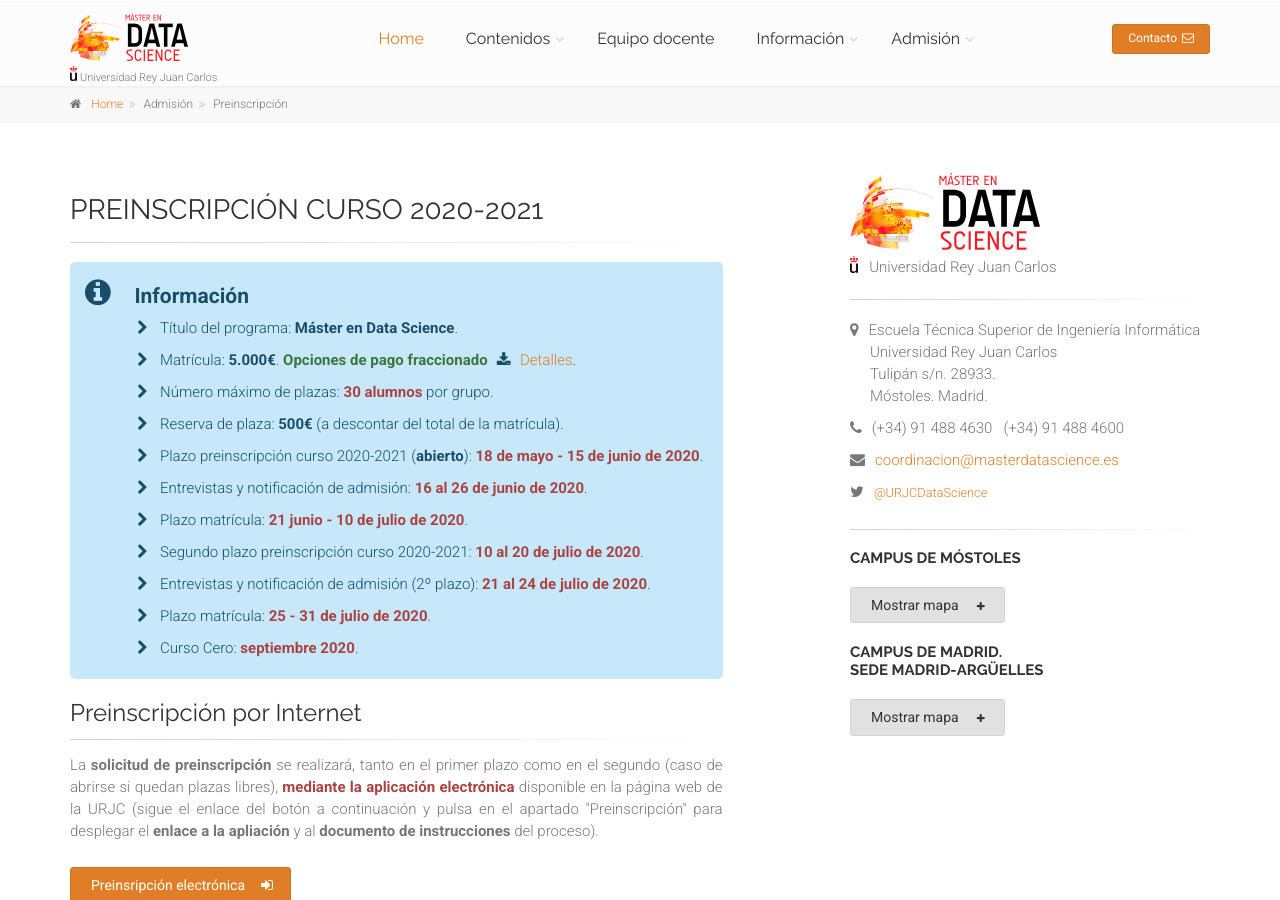
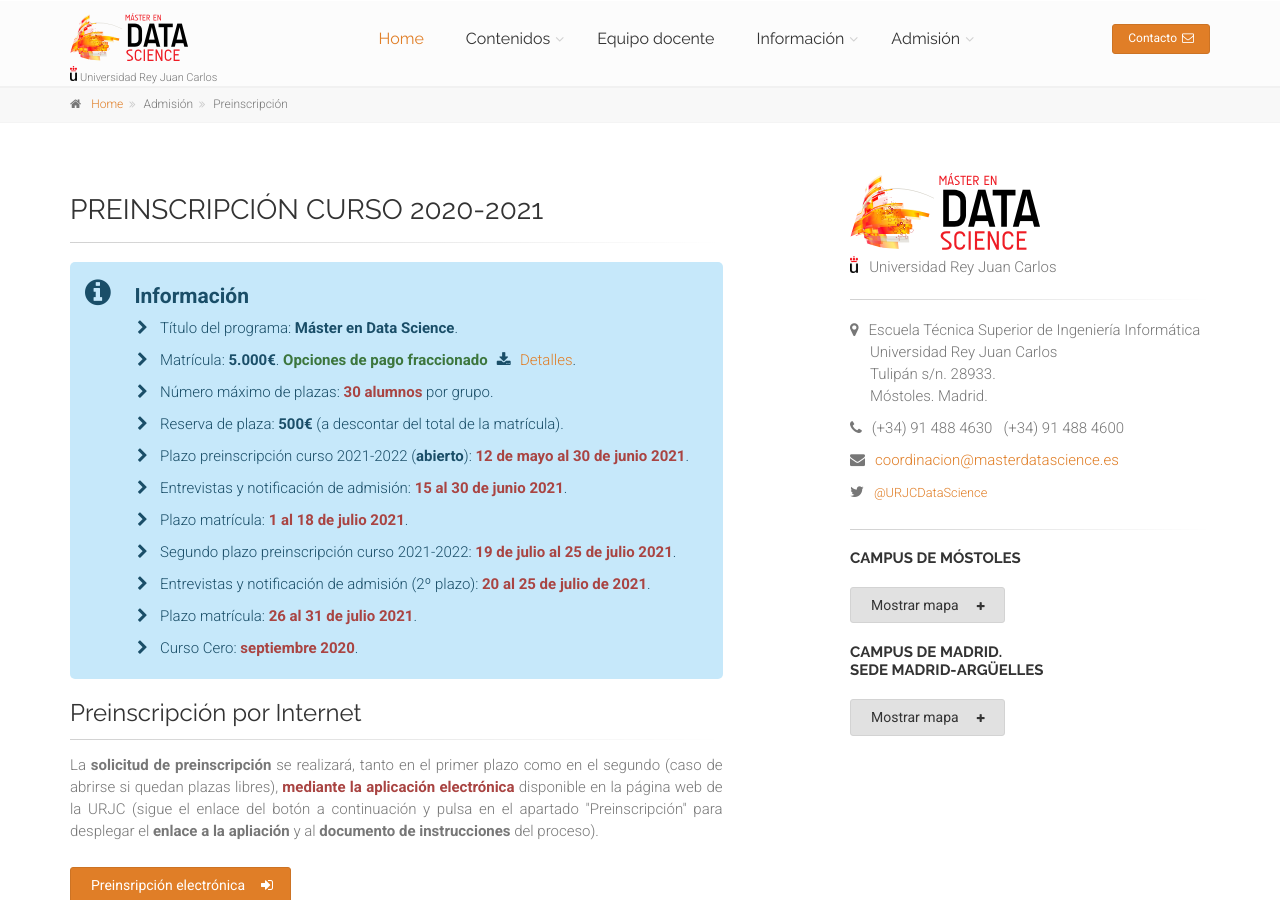
Before and after one commit to URJCDataScience/central, a Jekyll site: the page built from preinscripcion/index.html, in a window 1280 px wide and 900 px high. Built offline with Jekyll 4.4.1, drawn with Linux system fonts in a browser that asks for light colours.

Commit message:
Update dates year 2021-2022

```diff
--- a/preinscripcion/index.html
+++ b/preinscripcion/index.html
@@ -33,23 +33,23 @@ author: URJCDataScience
 					<li><i class="fa fa-chevron-right pr-10"></i>Reserva de plaza:
 						<strong>500€</strong> (a descontar del total de la matrícula).
 					</li>
-					<li><i class="fa fa-chevron-right pr-10"></i>Plazo preinscripción curso 2020-2021 (<strong>abierto</strong>):
-						<strong class="text-danger">18 de mayo  - 15 de junio de 2020</strong>.
+					<li><i class="fa fa-chevron-right pr-10"></i>Plazo preinscripción curso 2021-2022 (<strong>abierto</strong>):
+						<strong class="text-danger">12 de mayo al 30 de junio 2021</strong>.
 					</li>
 					<li><i class="fa fa-chevron-right pr-10"></i>Entrevistas y notificación de admisión:
-						<strong class="text-danger">16 al 26 de junio de 2020</strong>.
+						<strong class="text-danger">15 al 30 de junio 2021</strong>.
 					</li>
 					<li><i class="fa fa-chevron-right pr-10"></i>Plazo matrícula:
-						<strong class="text-danger">21 junio - 10 de julio de 2020</strong>.
+						<strong class="text-danger">1 al 18 de julio 2021</strong>.
 					</li>
-					<li><i class="fa fa-chevron-right pr-10"></i>Segundo plazo preinscripción curso 2020-2021:
-						<strong class="text-danger">10 al 20 de julio de 2020</strong>.
+					<li><i class="fa fa-chevron-right pr-10"></i>Segundo plazo preinscripción curso 2021-2022:
+						<strong class="text-danger">19 de julio al 25 de julio 2021</strong>.
 					</li>
 					<li><i class="fa fa-chevron-right pr-10"></i>Entrevistas y notificación de admisión (2º plazo):
-						<strong class="text-danger">21 al 24 de julio de 2020</strong>.
+						<strong class="text-danger">20 al 25 de julio de 2021</strong>.
 					</li>
 					<li><i class="fa fa-chevron-right pr-10"></i>Plazo matrícula:
-						<strong class="text-danger">25 - 31 de julio de 2020</strong>.
+						<strong class="text-danger">26 al 31 de julio 2021</strong>.
 					</li>
 					<li><i class="fa fa-chevron-right pr-10"></i>Curso Cero:
 						<strong class="text-danger">septiembre 2020</strong>.
```
